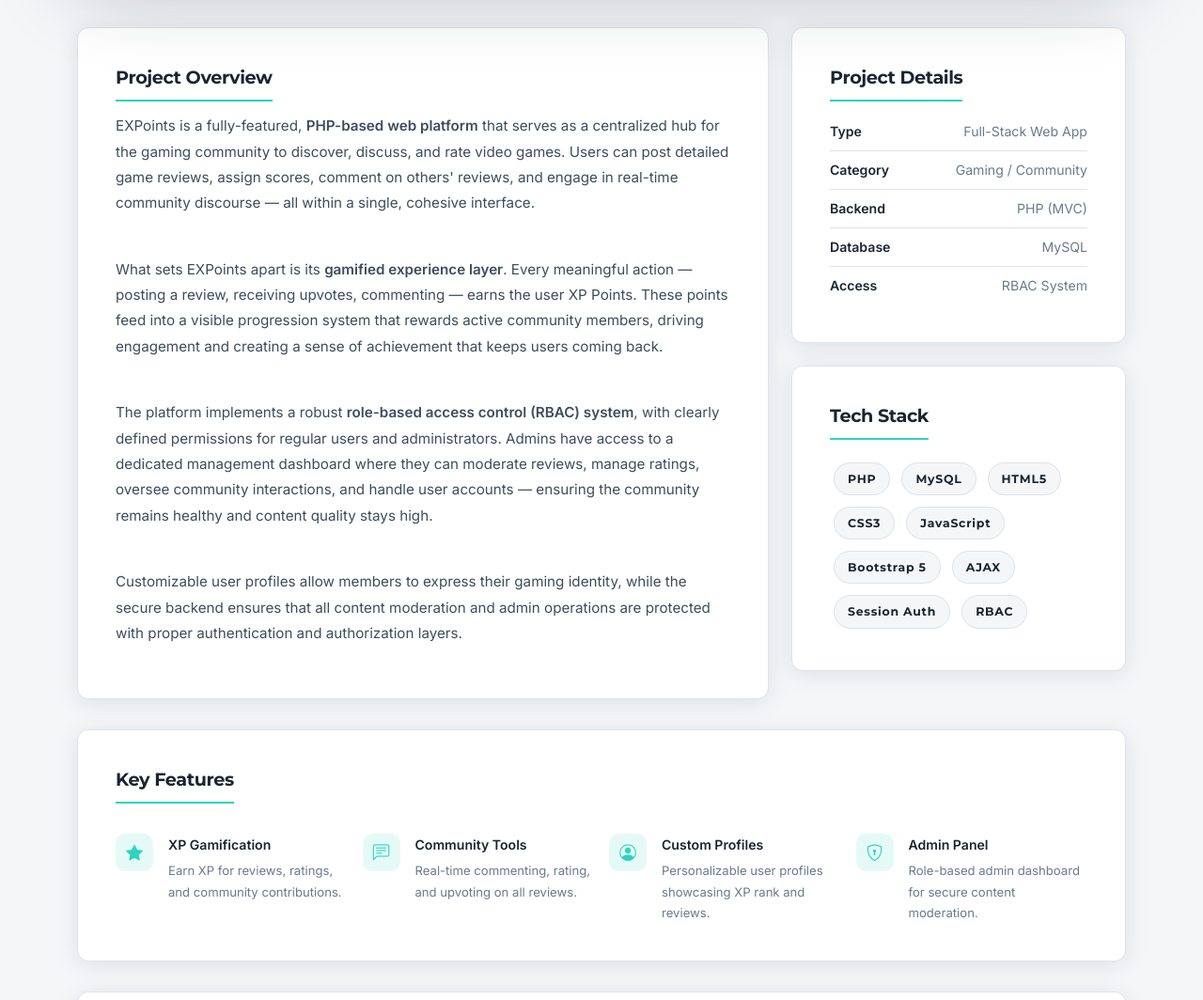
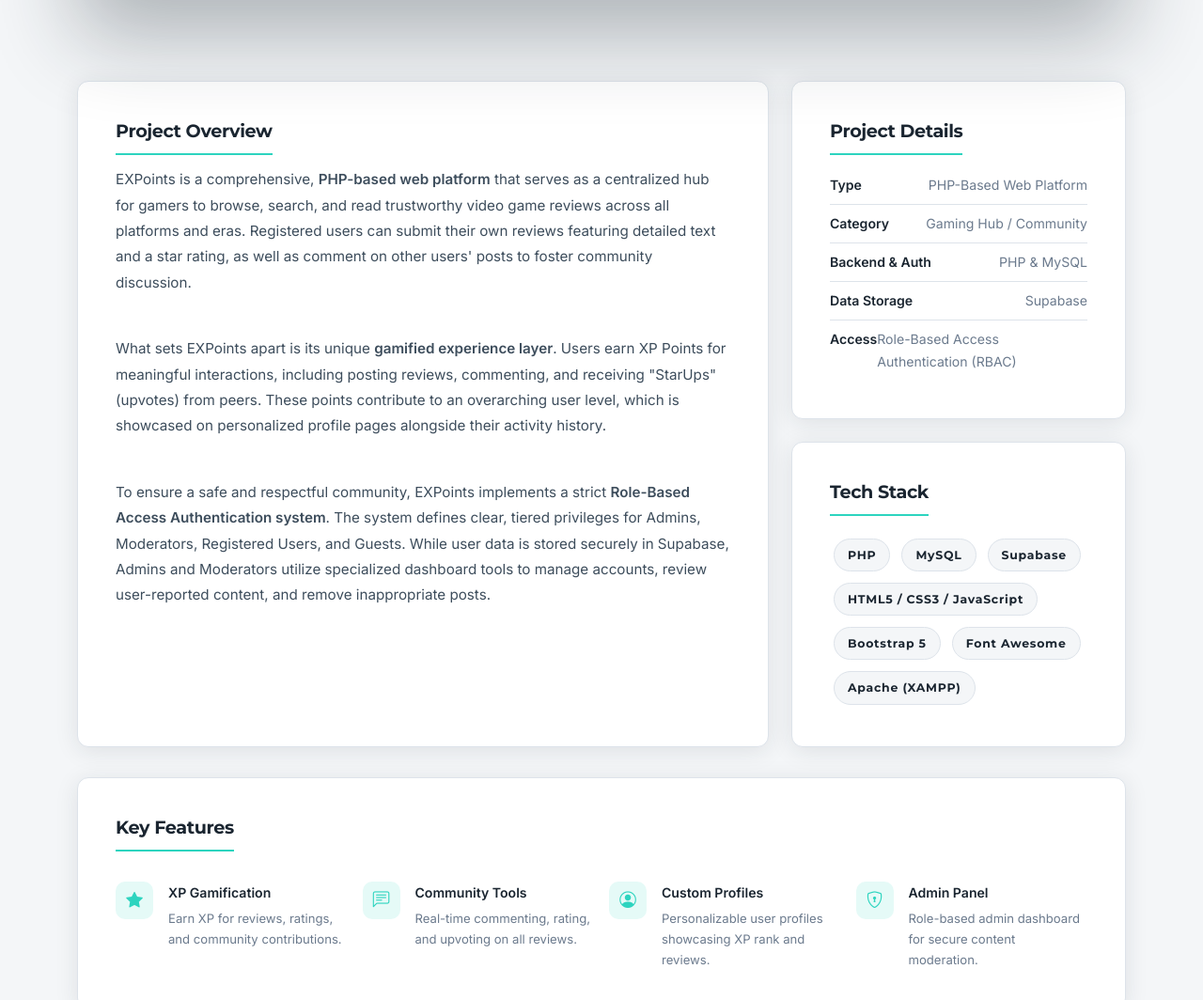
Before and after one commit to ClubEijay/JAE-Portfolio, a plain HTML site: page project-expoints.html in a window 1280 px wide. Shown: the part 1174-2238 px from the top of the page at 94% size. Drawn offline with nearby package versions, Linux system fonts and the light colour scheme.

Commit message:
final version

```diff
--- a/project-expoints.html
+++ b/project-expoints.html
@@ -62,8 +62,7 @@
           <span class="project-hero-label">&#9670; PHP Web Platform &amp; Community</span>
           <h1 class="project-hero-title">EXPoints</h1>
           <p class="project-hero-sub">
-            A gamified video game review platform where passion for gaming meets
-            community — earn XP, rate reviews, and engage in real-time.
+            A centralized, gamified video game review platform where gamers can access trustworthy information. Discover titles, share detailed reviews, upvote the best takes with "StarUps," and earn XP points to level up your profile.
           </p>
 
           <div class="d-flex flex-wrap gap-2 mt-4">
@@ -178,34 +177,15 @@
           <div class="detail-card h-100">
             <h3>Project Overview</h3>
             <p>
-              EXPoints is a fully-featured, <strong>PHP-based web platform</strong> that
-              serves as a centralized hub for the gaming community to discover, discuss,
-              and rate video games. Users can post detailed game reviews, assign scores,
-              comment on others' reviews, and engage in real-time community discourse —
-              all within a single, cohesive interface.
+              EXPoints is a comprehensive, <strong>PHP-based web platform</strong> that serves as a centralized hub for gamers to browse, search, and read trustworthy video game reviews across all platforms and eras. Registered users can submit their own reviews featuring detailed text and a star rating, as well as comment on other users' posts to foster community discussion.
             </p>
             <br/>
             <p>
-              What sets EXPoints apart is its <strong>gamified experience layer</strong>.
-              Every meaningful action — posting a review, receiving upvotes, commenting —
-              earns the user XP Points. These points feed into a visible progression system
-              that rewards active community members, driving engagement and creating a
-              sense of achievement that keeps users coming back.
+              What sets EXPoints apart is its unique <strong>gamified experience layer</strong>. Users earn XP Points for meaningful interactions, including posting reviews, commenting, and receiving "StarUps" (upvotes) from peers. These points contribute to an overarching user level, which is showcased on personalized profile pages alongside their activity history.
             </p>
             <br/>
             <p>
-              The platform implements a robust <strong>role-based access control (RBAC)
-              system</strong>, with clearly defined permissions for regular users and
-              administrators. Admins have access to a dedicated management dashboard where
-              they can moderate reviews, manage ratings, oversee community interactions,
-              and handle user accounts — ensuring the community remains healthy and
-              content quality stays high.
-            </p>
-            <br/>
-            <p>
-              Customizable user profiles allow members to express their gaming identity,
-              while the secure backend ensures that all content moderation and admin
-              operations are protected with proper authentication and authorization layers.
+              To ensure a safe and respectful community, EXPoints implements a strict <strong>Role-Based Access Authentication system</strong>. The system defines clear, tiered privileges for Admins, Moderators, Registered Users, and Guests. While user data is stored securely in Supabase, Admins and Moderators utilize specialized dashboard tools to manage accounts, review user-reported content, and remove inappropriate posts.
             </p>
           </div>
         </div>
@@ -217,23 +197,23 @@
             <div style="font-size:0.88rem;color:var(--muted);">
               <div class="d-flex justify-content-between py-2 border-bottom" style="border-color:var(--border-color)!important;">
                 <span style="font-weight:600;color:var(--primary);">Type</span>
-                <span>Full-Stack Web App</span>
+                <span>PHP-Based Web Platform</span>
               </div>
               <div class="d-flex justify-content-between py-2 border-bottom" style="border-color:var(--border-color)!important;">
                 <span style="font-weight:600;color:var(--primary);">Category</span>
-                <span>Gaming / Community</span>
+                <span>Gaming Hub / Community</span>
               </div>
               <div class="d-flex justify-content-between py-2 border-bottom" style="border-color:var(--border-color)!important;">
-                <span style="font-weight:600;color:var(--primary);">Backend</span>
-                <span>PHP (MVC)</span>
+                <span style="font-weight:600;color:var(--primary);">Backend &amp; Auth</span>
+                <span>PHP &amp; MySQL</span>
               </div>
               <div class="d-flex justify-content-between py-2 border-bottom" style="border-color:var(--border-color)!important;">
-                <span style="font-weight:600;color:var(--primary);">Database</span>
-                <span>MySQL</span>
+                <span style="font-weight:600;color:var(--primary);">Data Storage</span>
+                <span>Supabase</span>
               </div>
               <div class="d-flex justify-content-between py-2">
                 <span style="font-weight:600;color:var(--primary);">Access</span>
-                <span>RBAC System</span>
+                <span>Role-Based Access Authentication (RBAC)</span>
               </div>
             </div>
           </div>
@@ -243,13 +223,11 @@
             <div class="d-flex flex-wrap gap-1 mt-2">
               <span class="tech-pill">PHP</span>
               <span class="tech-pill">MySQL</span>
-              <span class="tech-pill">HTML5</span>
-              <span class="tech-pill">CSS3</span>
-              <span class="tech-pill">JavaScript</span>
+              <span class="tech-pill">Supabase</span>
+              <span class="tech-pill">HTML5 / CSS3 / JavaScript</span>
               <span class="tech-pill">Bootstrap 5</span>
-              <span class="tech-pill">AJAX</span>
-              <span class="tech-pill">Session Auth</span>
-              <span class="tech-pill">RBAC</span>
+              <span class="tech-pill">Font Awesome</span>
+              <span class="tech-pill">Apache (XAMPP)</span>
             </div>
           </div>
         </div>
@@ -370,9 +348,9 @@
           <div class="cta-band">
             <h3>Ready to Level Up Your Reviews?</h3>
             <p>Explore the live EXPoints platform, join the community, and start earning XP today.</p>
-            <a href="#" target="_blank" rel="noopener" class="btn-visit-site">
-              <i class="bi bi-box-arrow-up-right"></i>
-              Visit Deployed Website
+            <a href="https://github.com/jashverdida/EXPoints" target="_blank" rel="noopener" class="btn-visit-site">
+              <i class="bi bi-github"></i>
+              Visit Github Repo
             </a>
           </div>
         </div>
```
Also changed, not shown: index.html (+42 -6 lines).
